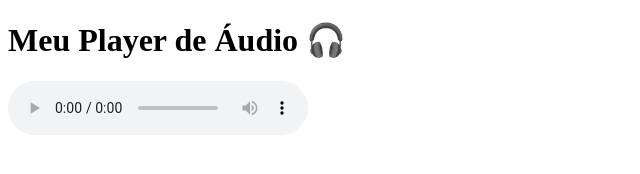
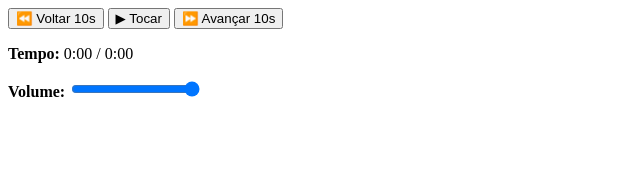
Before and after one commit to Micka0612/audio-player, a plain HTML site: page index.html in a window 1280 px wide. Shown: the whole page, without its empty margins (0-640 px from the left). Drawn offline with Linux system fonts and the light colour scheme.

Commit message:
Update index.html
códigos

```diff
--- a/index.html
+++ b/index.html
@@ -1,14 +1,12 @@
-<!DOCTYPE html>
-<html lang="pt-BR">
-<head>
-  <meta charset="UTF-8">
-  <title>Audio Player</title>
-</head>
-<body>
-  <h1>Meu Player de Áudio 🎧</h1>
-  <audio controls>
-    <source src="meu-audio.mp3" type="audio/mpeg">
-    Seu navegador não suporta o elemento de áudio.
-  </audio>
-</body>
-</html>
+<div class="botoes">
+  <button onclick="retroceder()">⏪ Voltar 10s</button>
+  <button id="playPauseBtn" onclick="togglePlayPause()">▶ Tocar</button>
+  <button onclick="avancar()">⏩ Avançar 10s</button>
+</div>
+
+<p>
+  <strong>Tempo:</strong> <span id="tempoAtual">0:00</span> / <span id="duracaoTotal">0:00</span>
+</p>
+
+<label for="volume"><strong>Volume:</strong></label>
+<input type="range" id="volume" min="0" max="1" step="0.01" value="1" onchange="mudarVolume()">
```
